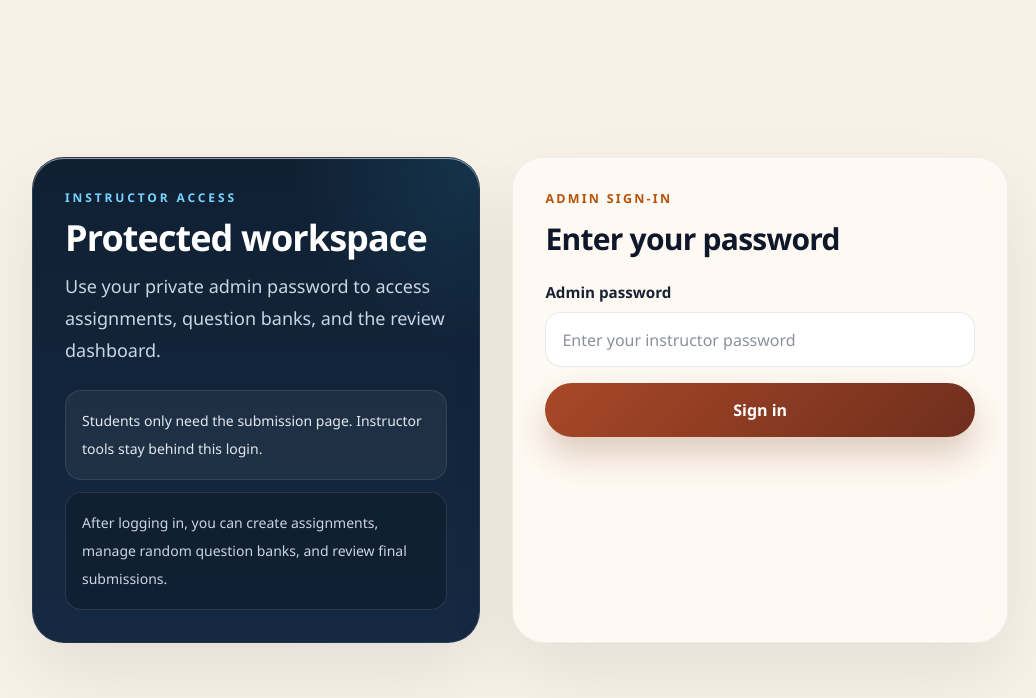
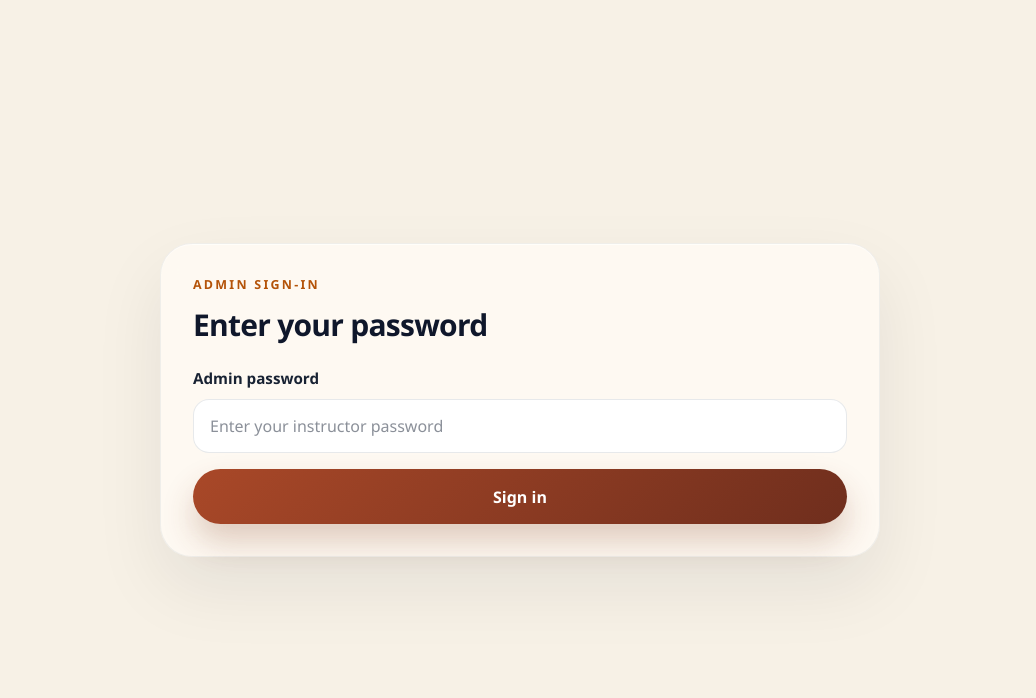
Before and after one commit to 2022aj/homework-portal, a Next.js app: page /admin-login in a window 1280 px wide. Shown: the top 698 px of the page, without its empty margins (120-1156 px from the left). Built offline with nearby package versions, Linux system fonts and the light colour scheme.

Commit message:
Simplify admin login page

```diff
--- a/src/app/admin-login/page.tsx
+++ b/src/app/admin-login/page.tsx
@@ -31,40 +31,13 @@ export default function AdminLoginPage() {
   }
 
   return (
-    <main className="mx-auto flex min-h-screen w-full max-w-5xl flex-col justify-center px-6 py-10">
-      <section className="grid gap-8 lg:grid-cols-[0.95fr_1.05fr]">
-        <div className="card-panel card-panel-dark gap-6">
-          <div className="space-y-3">
-            <p className="text-xs font-semibold uppercase tracking-[0.24em] text-sky-300">
-              Instructor access
-            </p>
-            <h1 className="text-4xl font-bold tracking-tight text-white">
-              Protected workspace
-            </h1>
-            <p className="text-lg leading-8 text-slate-300">
-              Use your private admin password to access assignments, question
-              banks, and the review dashboard.
-            </p>
-          </div>
-
-          <div className="grid gap-3">
-            <div className="rounded-2xl border border-white/10 bg-white/5 px-4 py-4 text-sm leading-7 text-slate-200">
-              Students only need the submission page. Instructor tools stay
-              behind this login.
-            </div>
-            <div className="rounded-2xl border border-white/10 bg-black/20 px-4 py-4 text-sm leading-7 text-slate-300">
-              After logging in, you can create assignments, manage random
-              question banks, and review final submissions.
-            </div>
-          </div>
-        </div>
-
+    <main className="mx-auto flex min-h-screen w-full max-w-3xl flex-col justify-center px-6 py-10">
       <section className="card-panel gap-6">
         <div className="space-y-3">
           <p className="section-label">Admin sign-in</p>
-            <h2 className="text-3xl font-semibold tracking-tight text-slate-900">
+          <h1 className="text-3xl font-semibold tracking-tight text-slate-900">
             Enter your password
-            </h2>
+          </h1>
         </div>
 
         <form className="grid gap-4" onSubmit={handleSubmit}>
@@ -88,7 +61,6 @@ export default function AdminLoginPage() {
           ) : null}
         </form>
       </section>
-      </section>
     </main>
   );
 }
```
Lines whose indentation alone changed are shown as unchanged.
